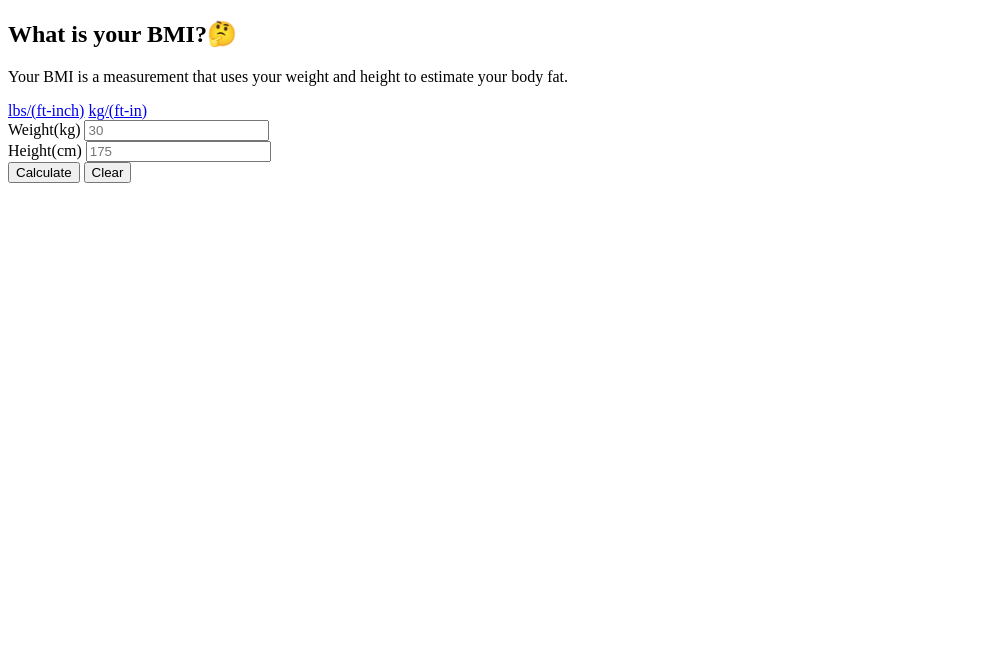
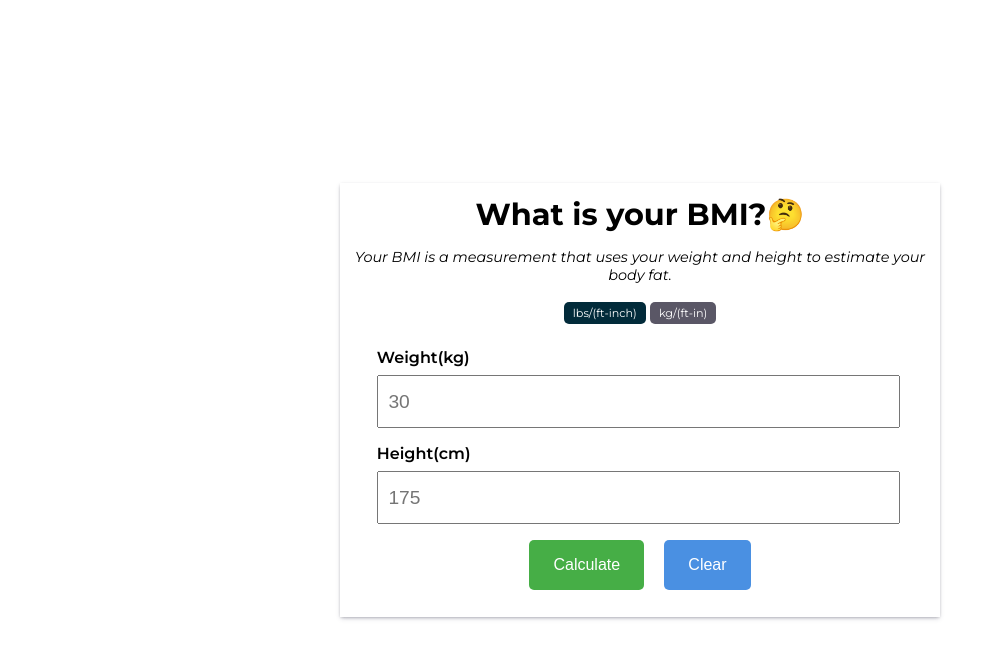
Before and after one commit to richie-sol/bmicalc, a website: page index.html in a window 1280 px wide. Shown: the whole page, without its empty margins (0-997 px from the left). Drawn offline with Linux system fonts and the light colour scheme; the site is published under a folder, as on GitHub Pages, so addresses that start at the root find nothing; a script that the page names is missing; a web font is replaced by a local one.

Commit message:
Added the files for all the pages

```diff
--- a/page1/index.html
+++ b/index.html
@@ -6,7 +6,7 @@
 <link href="https://fonts.googleapis.com/css2?family=Figtree:ital,wght@0,300..900;1,300..900&family=Happy+Monkey&family=Inter:ital,opsz,wght@0,14..32,100..900;1,14..32,100..900&family=Karla:ital,wght@0,200..800;1,200..800&family=Lato:ital,wght@0,100;0,300;0,400;0,700;0,900;1,100;1,300;1,400;1,700;1,900&family=Lexend+Deca:wght@100..900&family=Montserrat:ital,wght@0,100..900;1,100..900&family=Outfit:wght@100..900&family=Overlock:ital,wght@0,400;0,700;0,900;1,400;1,700;1,900&family=Overpass:ital,wght@0,100..900;1,100..900&family=Poppins:ital,wght@0,100;0,200;0,300;0,400;0,500;0,600;0,700;0,800;0,900;1,100;1,200;1,300;1,400;1,500;1,600;1,700;1,800;1,900&family=Red+Hat+Display:ital,wght@0,300..900;1,300..900&family=Roboto:ital,wght@0,100..900;1,100..900&family=Sora:wght@100..800&family=Source+Code+Pro:ital,wght@0,200..900;1,200..900&display=swap" rel="stylesheet">
     <meta charset="UTF-8">
     <meta name="viewport" content="width=device-width, initial-scale=1.0">
-    <link rel="stylesheet" href="/style.css">
+    <link rel="stylesheet" href="style.css">
     <script src="https://cdn.jsdelivr.net/npm/js-confetti@latest/dist/js-confetti.browser.js"></script>
     <title>🏋🏽‍♂️ BMI Calculator</title>
 </head>
@@ -17,8 +17,8 @@
             <p class="bmi-description">Your BMI is a measurement that uses your weight and height to estimate your body fat.</p>
         </div>
         <div class="links">
-            <a class="pounds" href="/page2/pounds.html">lbs/(ft-inch)</a>
-            <a class="kg" href="/page3/kilo.html">kg/(ft-in)</a>
+            <a class="pounds" href="pounds.html">lbs/(ft-inch)</a>
+            <a class="kg" href="kilo.html">kg/(ft-in)</a>
         </div>
         <div class="inputs">
             <div class="weight-input">
```
Also changed, not shown: kilo.html (renamed from page3/kilo.html, +3 -3 lines), pounds.html (renamed from page2/pounds.html, +3 -3 lines), script.js (renamed from page1/script.js).
